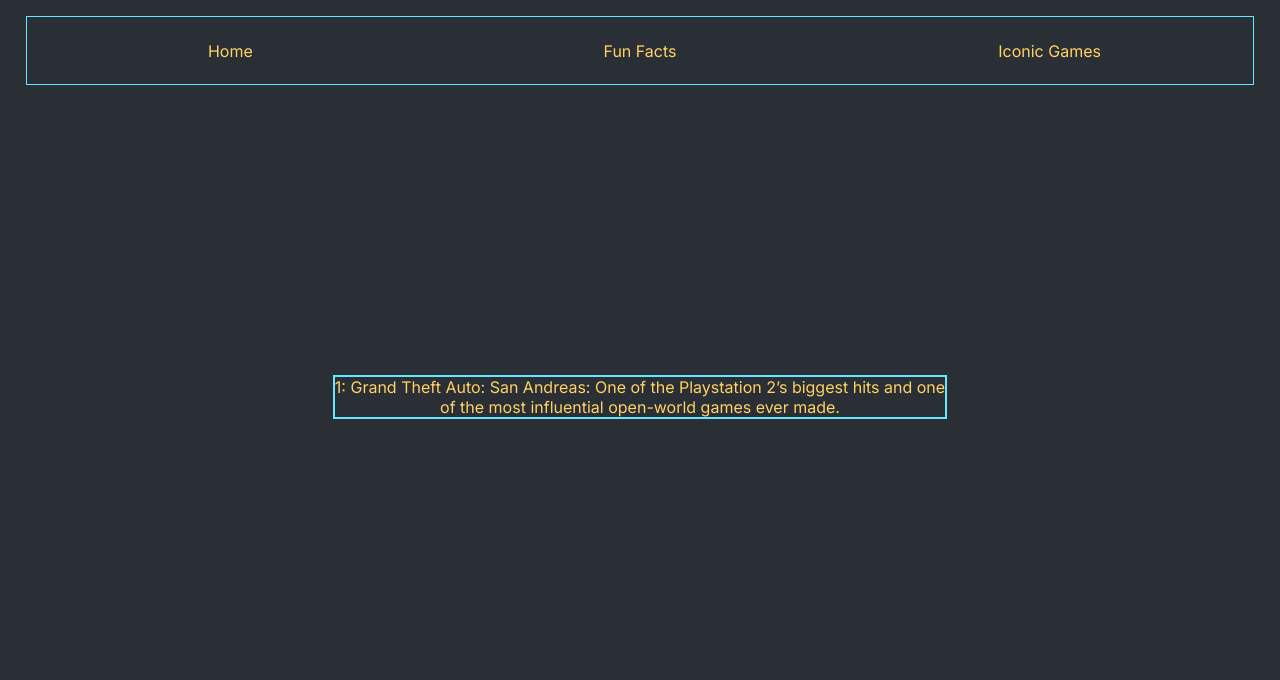
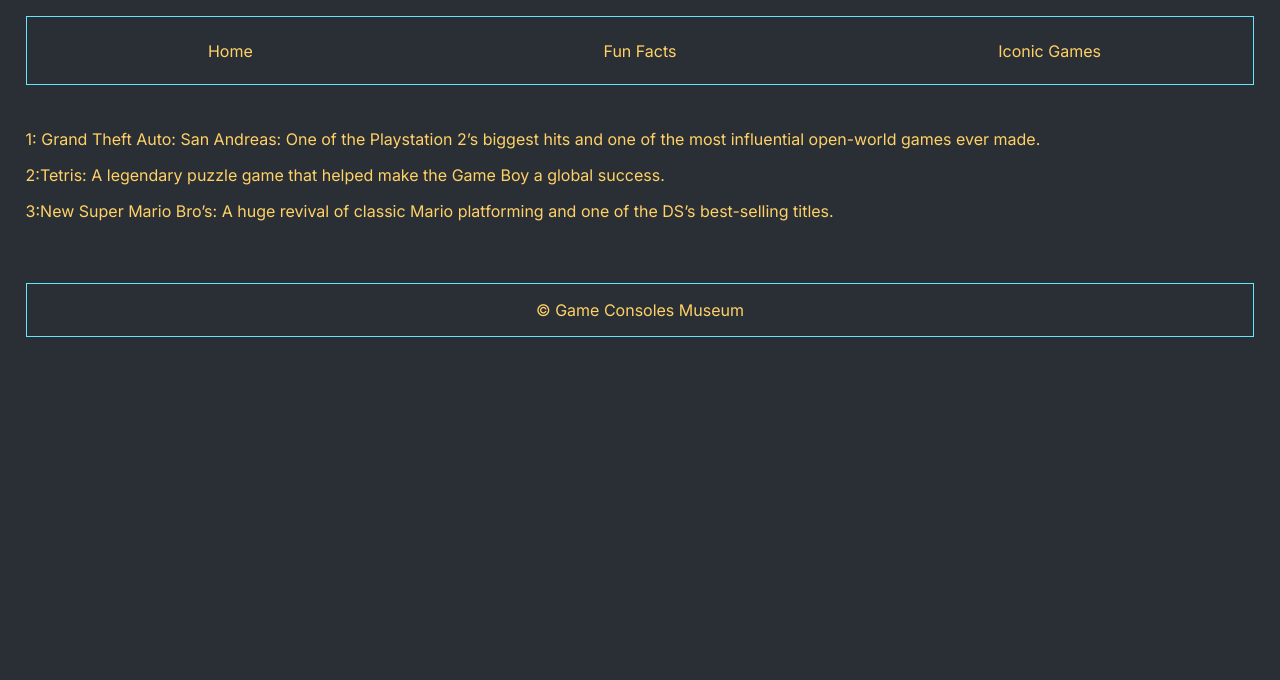
Before and after one commit to joshwmerrell/wdd130-kearl, a plain HTML site: page iconic_games/index.html in a window 1280 px wide. Shown: the part 120-800 px from the top of the page. Drawn offline with Linux system fonts and the light colour scheme.

Commit message:
Update iconic_games.css

```diff
--- a/iconic_games/styles/iconic_games.css
+++ b/iconic_games/styles/iconic_games.css
@@ -1,4 +1,4 @@
-section p {
+#iconic_game_card p {
     border: 2px solid #64E8FF;
     text-align: center;
     margin: 25%;
```
